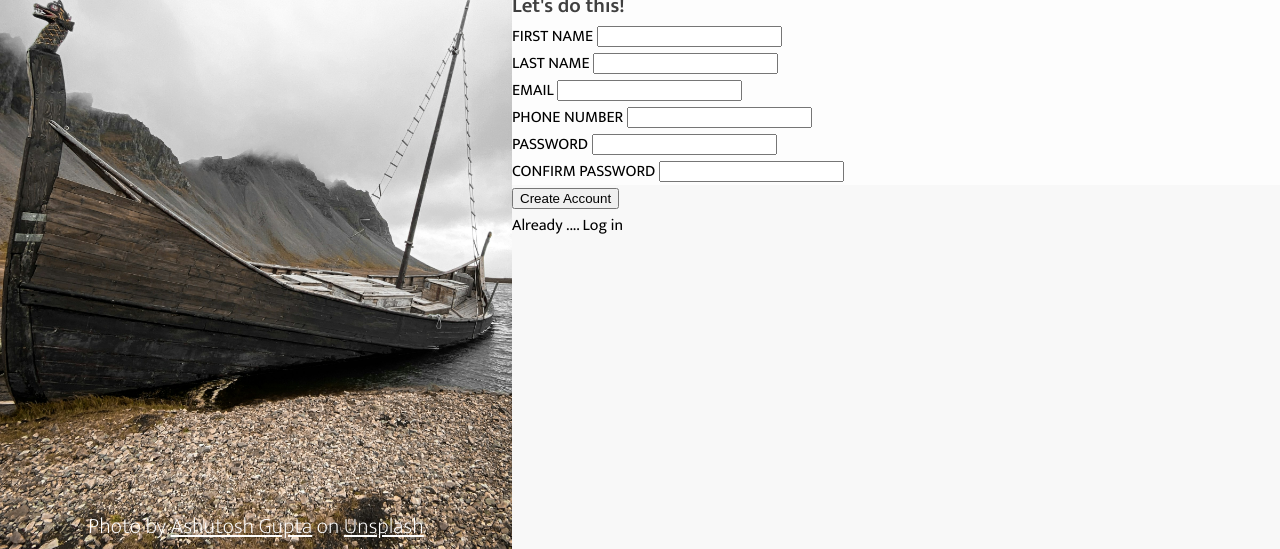
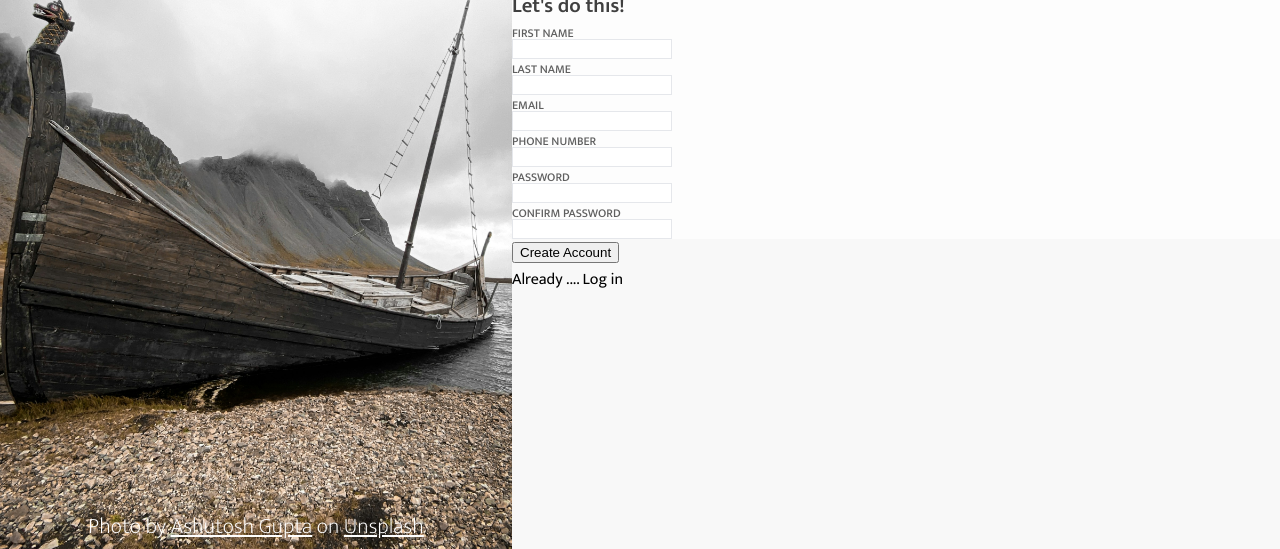
Before and after one commit to aliaizad72/sign-up-form, a plain HTML site: page index.html in a window 1280 px wide. Shown: the part 251-800 px from the top of the page. Drawn offline with Linux system fonts and the light colour scheme.

Commit message:
Styled the form elements div

```diff
--- a/style.css
+++ b/style.css
@@ -77,3 +77,21 @@ body {
   font-size: 1.3rem;
   color: rgba(0, 0, 0, 0.75);
 }
+
+.form-element {
+  display: flex;
+  flex-direction: column;
+}
+
+.form-element>input {
+  width: 20%;
+  height: 1rem;
+  border: 1px solid #E5E7EB;
+}
+
+.form-element>label {
+  font-size: 0.75rem;
+  font-weight: 500;
+  color: rgba(0, 0, 0, 0.625);
+  margin-bottom: -0.25rem;
+ }
```
